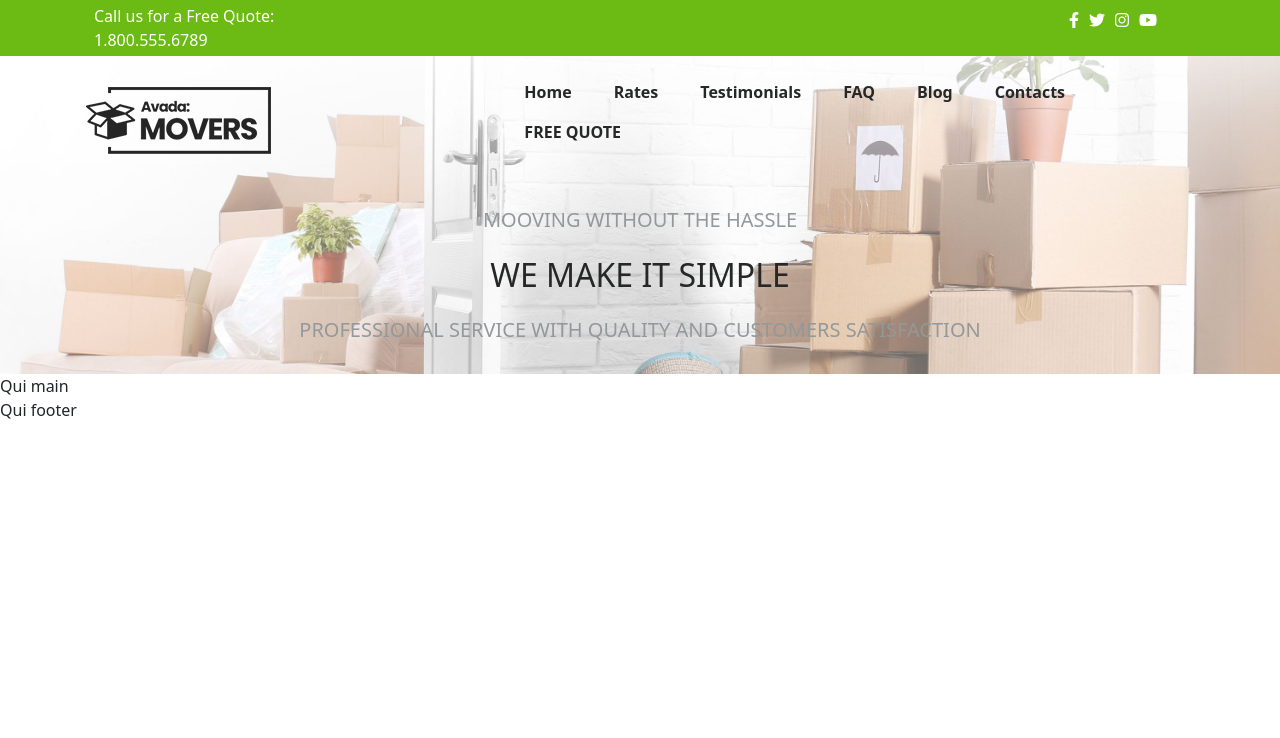
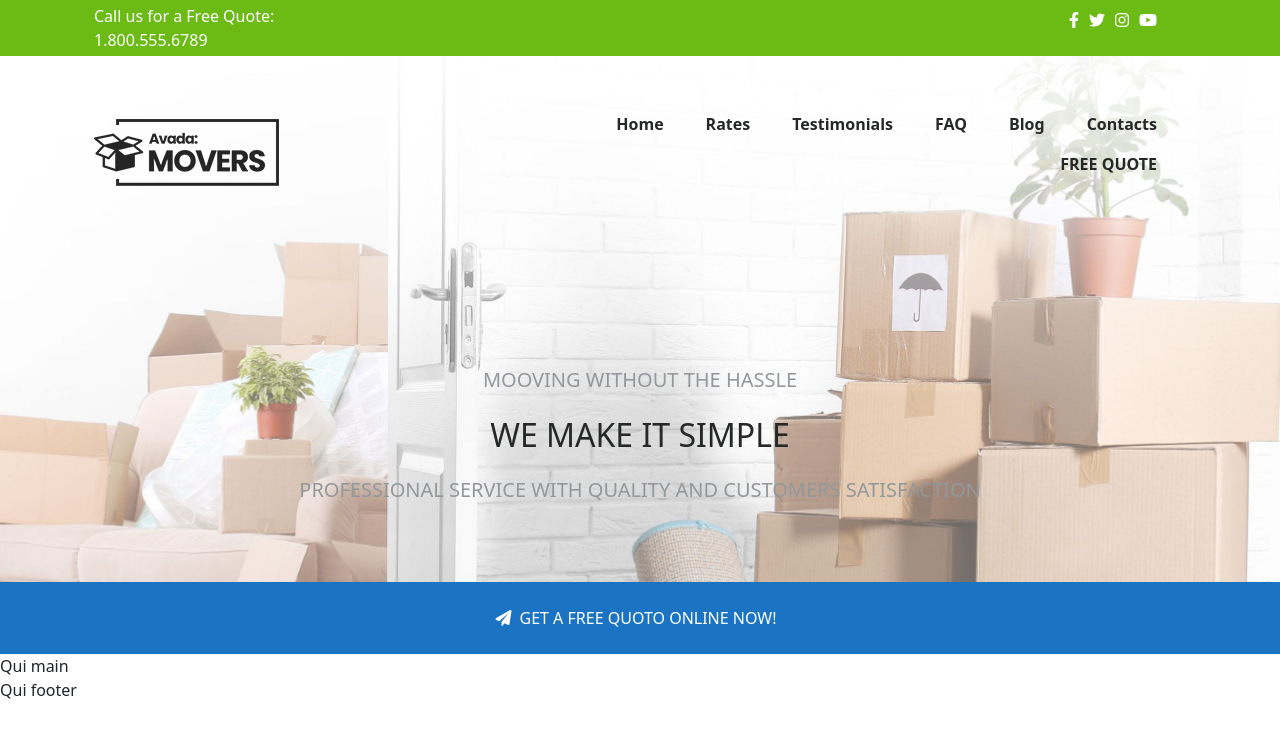
Before and after one commit to Narresx/proj-html-vuejs, a Vue app: page / in a window 1280 px wide. Shown: the top 738 px of the page. Built offline with nearby package versions, Linux system fonts and the light colour scheme.

Commit message:
add header bluebar

```diff
--- a/src/components/Header.vue
+++ b/src/components/Header.vue
@@ -29,14 +29,14 @@
         </div>
       </div>
       <div class="col-12">
-        <div class="container p-3">
+        <div class="container pt-5 pb-5">
           <div class="row align-items-center justify-content-between">
             <div class="col-3">
               <img src="../assets/img/avada-movers-logo.png" />
             </div>
             <div class="col-8">
               <nav class="navbar">
-                <form class="container-fluid justify-content-start">
+                <form class="container-fluid justify-content-end">
                   <ul
                     class="d-flex"
                     v-for="(item, index) in menuItems"
@@ -53,7 +53,7 @@
         </div>
       </div>
       <div class="col-12 align-items-center">
-        <div class="container">
+        <div class="container p-5 mt-5">
           <h3 class="text-center text-color-gray pt-4 fs-5">
             MOOVING WITHOUT THE HASSLE
           </h3>
@@ -61,6 +61,12 @@
           <h3 class="text-center text-color-gray pt-3 pb-4 fs-5">
             PROFESSIONAL SERVICE WITH QUALITY AND CUSTOMERS SATISFACTION
           </h3>
+        </div>
+      </div>
+      <div class="col-12 baground-demin2">
+        <div class="text-center pt-4 pb-4">
+          <i class="fa-solid fa-paper-plane"></i
+          ><span class="p-2">GET A FREE QUOTO ONLINE NOW!</span>
         </div>
       </div>
     </div>
@@ -78,12 +84,17 @@ export default {
 <style scoped lang="scss">
 @import "../assets/sass/style.scss";
 div .col-3,
-header nav {
+header nav,
+span {
   color: $white;
 }
 
 .baground-lima2 {
   background-color: $lima2;
+}
+
+.baground-demin2 {
+  background-color: $demin2;
 }
 
 header li,
```
